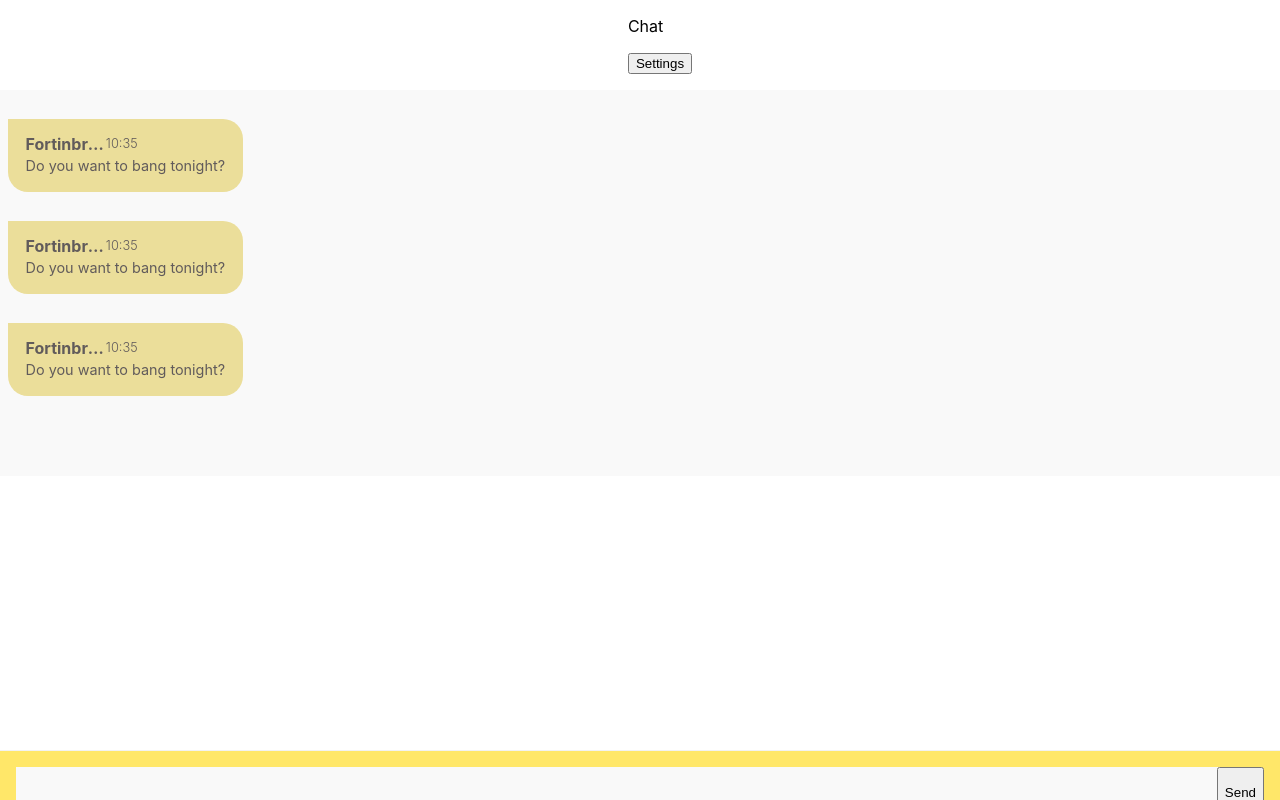
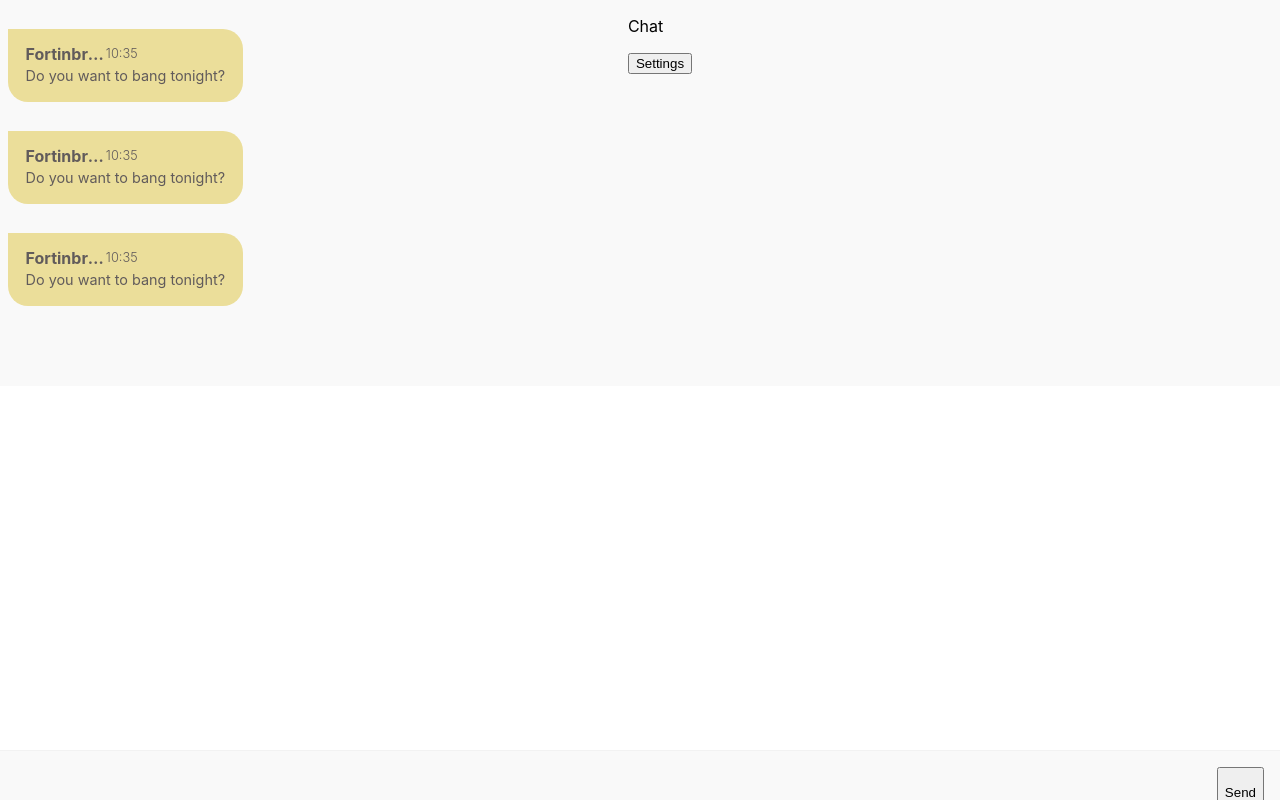
Before and after one commit to pasoevi/chat, a React (Create React App) app in the folder client/: page / in a window 1280 px wide. Built offline with nearby package versions, Linux system fonts and the light colour scheme; no server answers; what node-uuid would draw is missing.

Commit message:
Toggle settings menu

```diff
--- a/client/src/App.module.scss
+++ b/client/src/App.module.scss
@@ -1,4 +1,25 @@
+@import "./index.scss";
+
 .app {
-  min-height: 100%;
-  overflow: auto;
+    min-height: 100%;
+    overflow: auto;
 }
+
+.menu {
+    position: fixed;
+    width: 100%;
+    height: 5em;
+    background-color: $grey-lightest;
+}
+
+.container {
+    margin-top: 5em;
+    position: relative;
+}
+
+.settingsOverlay {
+    position: absolute;
+    top: 0;
+    right: 0;
+    width: 85%;
+}
--- a/client/src/App.module.scss.d.ts
+++ b/client/src/App.module.scss.d.ts
@@ -1 +1,4 @@
 export const app: string;
+export const menu: string;
+export const container: string;
+export const settingsOverlay: string;
--- a/client/src/App.tsx
+++ b/client/src/App.tsx
@@ -11,29 +11,25 @@ export default function App() {
 
     const handleSettingsToggle = () => {
         setMenuVisible(!isMenuVisible);
+        console.log(isMenuVisible);
     };
 
-    console.log(isMenuVisible);
+    const SettingsOverlay = (
+        <div className={styles["settingsOverlay"]}>
+            <SettingsComponent onClose={handleSettingsToggle} />
+        </div>
+    );
 
     return (
         <div className={styles.app}>
             <Router>
                 <div>
-                    <Menu toggleSettings={handleSettingsToggle} />
-
-                    {/* A <Switch> looks through its children <Route>s and
-            renders the first one that matches the current URL. */}
-                    {/* <Switch>
-                        <Route path="/settings">
-                            <SettingsComponent />
-                        </Route>
-                        <Route path="/">
-                            <Chat />
-                        </Route>
-                    </Switch> */}
+                    <div className={styles.menu}>
+                        <Menu toggleSettings={handleSettingsToggle} />
+                    </div>
                     <div className="container">
-                        {isMenuVisible && <SettingsComponent onClose={handleSettingsToggle} />}
                         <Chat />
+                        {isMenuVisible && SettingsOverlay}
                     </div>
                 </div>
             </Router>
--- a/client/src/components/Chat/Chat.tsx
+++ b/client/src/components/Chat/Chat.tsx
@@ -16,7 +16,7 @@ export const Chat: React.FC<ChatProps> = (props) => {
         }
     };
     useEffect(() => {
-        scrollToBottom();
+        // scrollToBottom();
     });
 
     const messages = useSelector((state: AppState) => state.chat.messages);
--- a/client/src/components/SendMessage/SendMessage.module.scss
+++ b/client/src/components/SendMessage/SendMessage.module.scss
@@ -4,7 +4,7 @@
     display: flex;
     justify-content: space-between;
     height: 100%;
-    background-color: $yellow-middle;
+    background-color: $grey-lightest;
     padding: 1em;
     border-top: 1px solid #f2f2f2;
 
--- a/client/src/components/SendMessage/SendMessage.module.scss.d.ts
+++ b/client/src/components/SendMessage/SendMessage.module.scss.d.ts
@@ -1 +1,2 @@
+export const truncate: string;
 export const sendMessage: string;
--- a/client/src/components/Settings/SettingsComponent.module.scss.d.ts
+++ b/client/src/components/Settings/SettingsComponent.module.scss.d.ts
@@ -2,5 +2,3 @@ export const settings: string;
 export const header: string;
 export const settingspart: string;
 export const title: string;
-export const close: string;
-export const closebtn: string;
```
Also changed, not shown: 1 other file (tests, documents, lock files or other folders).
